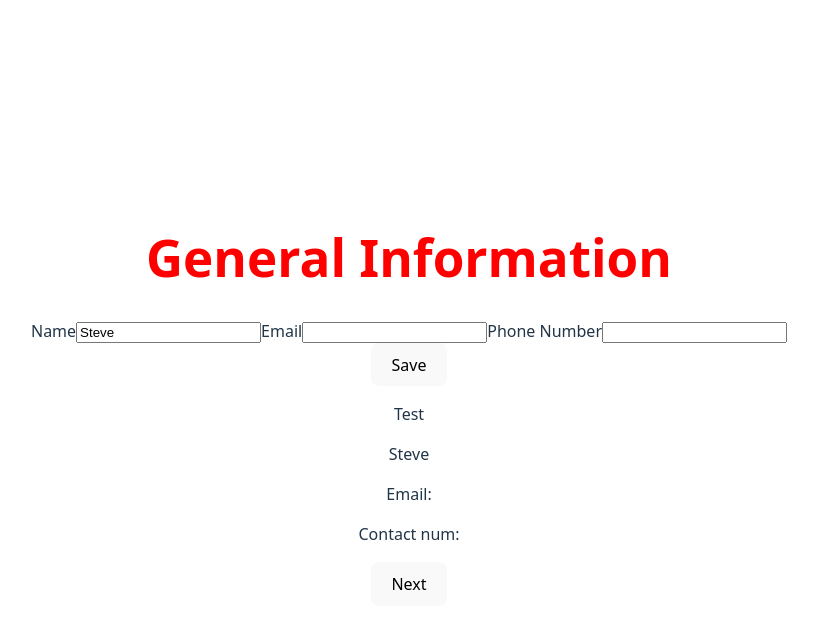
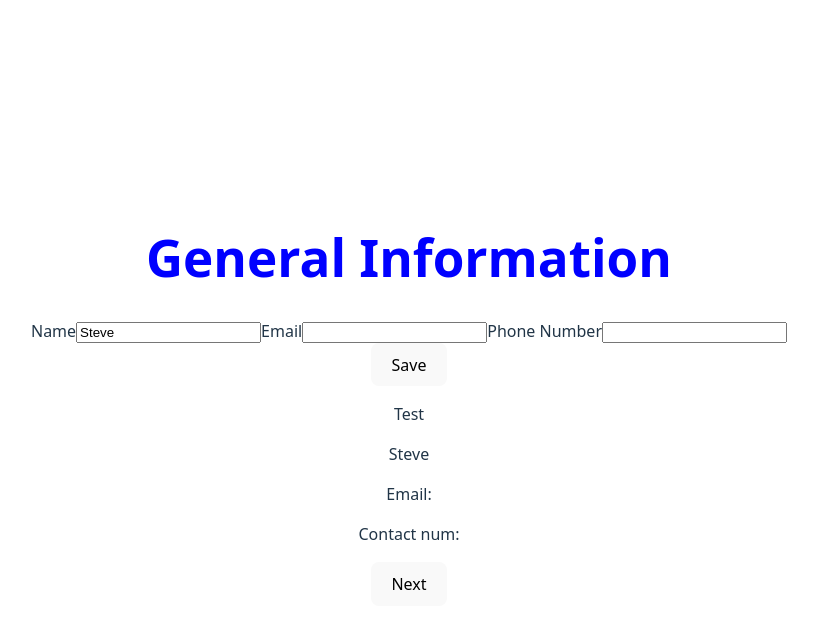
Before and after one commit to JosefPCT/cv-application, a React (Vite) app: page / in a window 1280 px wide. Both pictures are taken after a click on the button "Next". Shown: the top 628 px of the page, without its empty margins (231-1049 px from the left). Built offline with nearby package versions, Linux system fonts and the light colour scheme.

Commit message:
feat: finish basic logic for EducationalInformation component

```diff
--- a/src/App.jsx
+++ b/src/App.jsx
@@ -2,6 +2,7 @@ import { useState } from 'react'
 import './App.css'
 import { Home } from './components/Home'
 import { GeneralInformation } from './components/GeneralInformation'
+import { EducationalInformation } from './components/EducationalInformation';
 
 function App() {
   const [pageIndex, setPageIndex] = useState(0);
@@ -11,27 +12,33 @@ function App() {
 
   const pages = [
   <Home onSubmit={nextHandler} />,
-  <GeneralInformation name={genInfo.name} email={genInfo.email} contactNumber={genInfo.contactNumber} onSubmit={nextHandler} isEditable={true} submitHandler={changeGeneralInfoHandler}/>
+  <GeneralInformation name={genInfo.name} email={genInfo.email} contactNumber={genInfo.contactNumber} onSubmit={nextHandler} isEditable={true} submitHandler={changeInfoHandlerHandler}/>,
+  <EducationalInformation school={educInfo.school} course={educInfo.course} graduateYear={educInfo.graduateYear} onNext={nextHandler} onSave={changeInfoHandlerHandler} />
    ];
 
   function nextHandler(){
     pageIndex !== pages.length - 1 ? setPageIndex(pageIndex + 1) : setPageIndex(0);
   }
 
-  function changeGeneralInfoHandler(e){
+  function changeInfoHandlerHandler(e){
     e.preventDefault();
     let info = e.target;
-    // console.log(e.target.name.value);
-    // console.log(e.target.email.value)
-    // console.log(e.target.contactNumber.value);
-    setGenInfo({...genInfo, name: info.name.value, email: info.email.value, contactNumber: info.contactNumber.value})
+    switch(info.id){
+      case 'geninfo':
+        console.log('general information');
+        setGenInfo({...genInfo, name: info.name.value, email: info.email.value, contactNumber: info.contactNumber.value})
+      break;
+      case 'educinfo':
+        console.log('educational information');
+        setEducInfo( {...educInfo, school: info.school.value, course: info.course.value, graduateYear: info.graduateYear.value })
+      break;
+    }
+
   }
+
 
   return (
     <>
-      {/* <HelloWorld />
-      <Home />
-      <GeneralInformation /> */}
       {pages[pageIndex]}
     </>
   )
--- /dev/null
+++ b/src/components/EducationalInformation.jsx
@@ -0,0 +1,42 @@
+export function EducationalInformation( {school, course, graduateYear, onNext, onSave}){
+
+
+  function editable(){
+    return(
+            <form action="GET" onSubmit={onSave} id='educinfo'>
+            <div>
+                <label>
+                    Name of School
+                    <input type="text" id="school" name="school" defaultValue={school}></input>
+                </label>
+                <label>
+                    Course
+                    <input type="text" id="course" name="course" defaultValue={course}></input>
+                </label>
+                <label>
+                    Year Graduated
+                    <input type="number" id="graduateYear" name="graduateYear" min="1900" max="2900" placeholder="YYYY" defaultValue={graduateYear}></input>
+                </label>
+            </div>
+            <button type="submit">Save</button>
+            <p>Test</p>
+            {school}
+            <p>Email:</p>
+            {course}
+            <p>Contact num:</p>
+            {graduateYear}
+        </form>
+    );
+  }
+
+  return(
+    <div>
+        <h1>Educational Information</h1>
+        {school}
+        {course}
+        {graduateYear}
+        {editable()}
+        <button onClick={onNext}>Next</button>
+    </div>
+  );
+}
--- a/src/components/GeneralInformation.jsx
+++ b/src/components/GeneralInformation.jsx
@@ -12,7 +12,7 @@ export function GeneralInformation( { onSubmit, isEditable, submitHandler, name,
 
  function editable(){
     return(
-        <form action="GET" onSubmit={submitHandler}>
+        <form action="GET" onSubmit={submitHandler} id='geninfo'>
             <div>
                 <label>
                     Name
--- a/src/styles/Home.css
+++ b/src/styles/Home.css
@@ -1,3 +1,3 @@
 h1{
-    color: red;
+    color: blue;
 }
```
